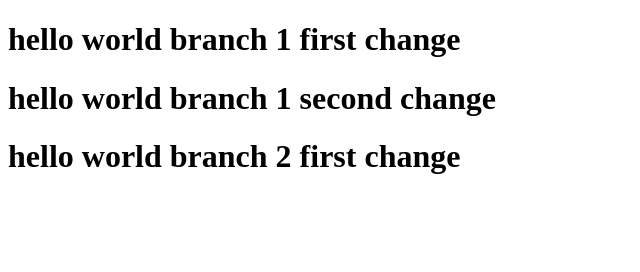
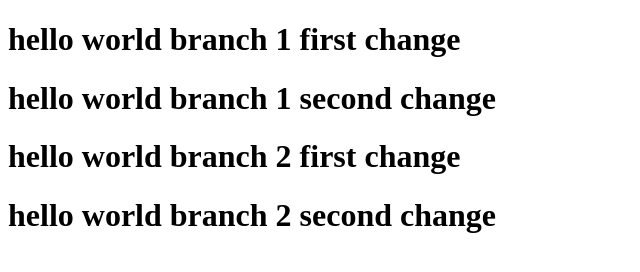
Before and after one commit to vaib1343/practice3, a plain HTML site: page index.html in a window 1280 px wide. Shown: the whole page, without its empty margins (0-640 px from the left). Drawn offline with Linux system fonts and the light colour scheme.

Commit message:
second commit on branch2

```diff
--- a/index.html
+++ b/index.html
@@ -10,6 +10,7 @@
     <h1>hello world branch 1 first change</h1>
     <h1>hello world branch 1 second change</h1>
     <h1>hello world branch 2 first change</h1>
+    <h1>hello world branch 2 second change</h1>
 
 </body>
 </html>
```
